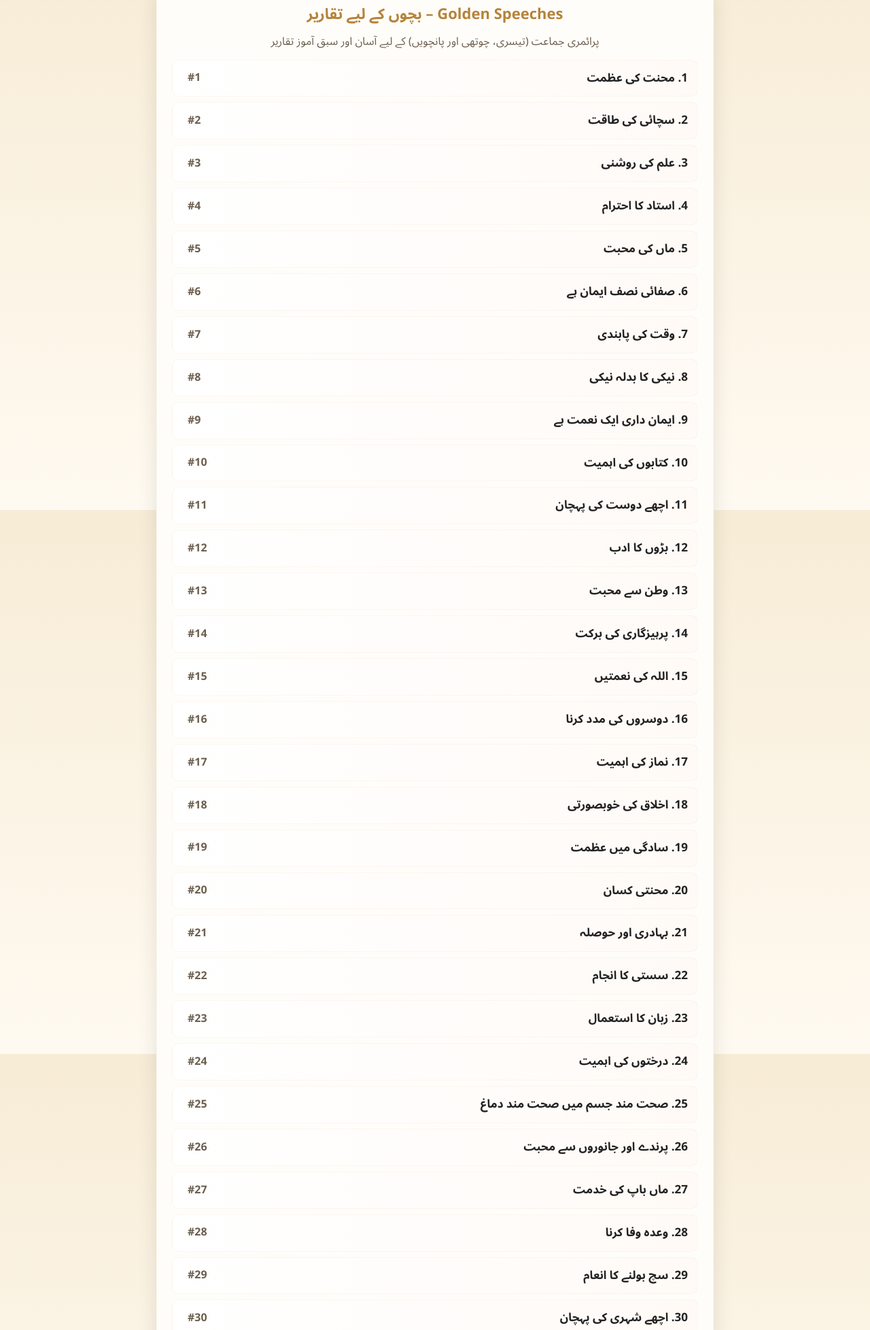
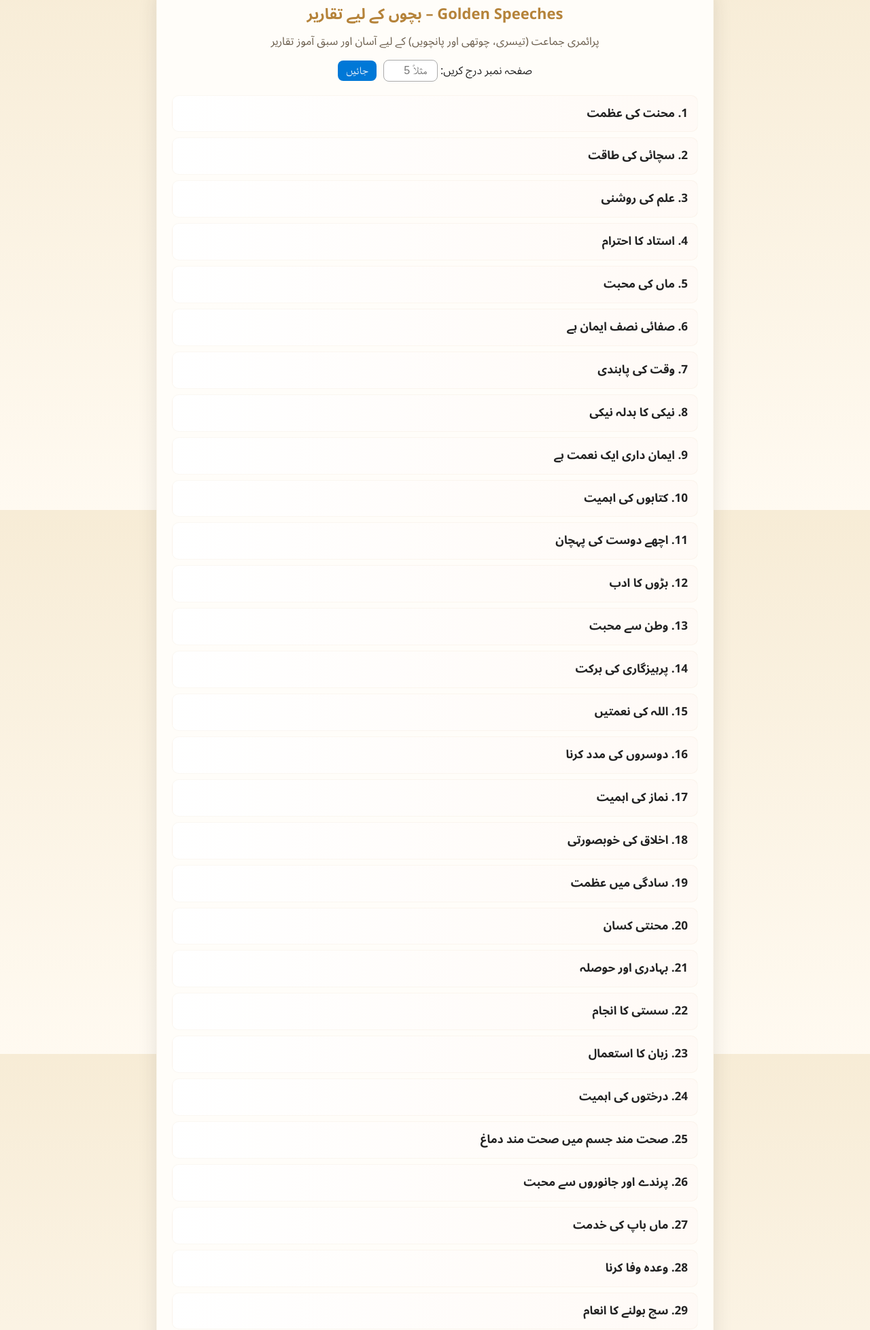
Before and after one commit to ahmed110lund-Baloch/Golden-urdu-speeches, a plain HTML site: page index.html in a window 1280 px wide. Shown: the part 50-2006 px from the top of the page at 68% size. Drawn offline with Linux system fonts and the light colour scheme.

Commit message:
Add files via upload

```diff
--- a/index.html
+++ b/index.html
@@ -5,49 +5,114 @@
 <meta name="viewport" content="width=device-width,initial-scale=1">
 <title>Golden Speeches – Index</title>
 <link rel="stylesheet" href="style.css">
+<style>
+  .goto-box {
+    text-align: center;
+    margin: 10px 0 20px 0;
+  }
+  .goto-box input {
+    width: 80px;
+    padding: 6px;
+    border: 1px solid #aaa;
+    border-radius: 8px;
+    text-align: center;
+    font-size: 16px;
+  }
+  .goto-box button {
+    padding: 6px 12px;
+    margin-right: 6px;
+    background-color: #0078d7;
+    color: #fff;
+    border: none;
+    border-radius: 8px;
+    font-size: 16px;
+  }
+  .goto-box button:hover {
+    background-color: #005fa3;
+  }
+</style>
 </head>
+
 <body>
 <div class="container">
   <header>
     <h1>Golden Speeches – بچوں کے لیے تقاریر</h1>
-    <p style="text-align:center;margin:6px 0 12px 0;color:var(--muted)">پرائمری جماعت (تیسری، چوتھی اور پانچویں) کے لیے آسان اور سبق آموز تقاریر</p>
+    <p style="text-align:center;margin:6px 0 12px 0;color:var(--muted)">
+      پرائمری جماعت (تیسری، چوتھی اور پانچویں) کے لیے آسان اور سبق آموز تقاریر
+    </p>
+
+    <!-- 🟩 Go To Box Start -->
+    <div class="goto-box">
+      <label for="gotoInput">صفحہ نمبر درج کریں:</label>
+      <input type="number" id="gotoInput" min="1" max="30" placeholder="مثلاً 5">
+      <button onclick="gotoSpeech()">جائیں</button>
+    </div>
+    <!-- 🟩 Go To Box End -->
   </header>
 
   <main>
     <ul class="index-list">
-      <li><a href="speech1.html">1. محنت کی عظمت</a><span class="num">#1</span></li>
-      <li><a href="speech2.html">2. سچائی کی طاقت</a><span class="num">#2</span></li>
-      <li><a href="speech3.html">3. علم کی روشنی</a><span class="num">#3</span></li>
-      <li><a href="speech4.html">4. استاد کا احترام</a><span class="num">#4</span></li>
-      <li><a href="speech5.html">5. ماں کی محبت</a><span class="num">#5</span></li>
-      <li><a href="speech6.html">6. صفائی نصف ایمان ہے</a><span class="num">#6</span></li>
-      <li><a href="speech7.html">7. وقت کی پابندی</a><span class="num">#7</span></li>
-      <li><a href="speech8.html">8. نیکی کا بدلہ نیکی</a><span class="num">#8</span></li>
-      <li><a href="speech9.html">9. ایمان داری ایک نعمت ہے</a><span class="num">#9</span></li>
-      <li><a href="speech10.html">10. کتابوں کی اہمیت</a><span class="num">#10</span></li>
-      <li><a href="speech11.html">11. اچھے دوست کی پہچان</a><span class="num">#11</span></li>
-      <li><a href="speech12.html">12. بڑوں کا ادب</a><span class="num">#12</span></li>
-      <li><a href="speech13.html">13. وطن سے محبت</a><span class="num">#13</span></li>
-      <li><a href="speech14.html">14. پرہیزگاری کی برکت</a><span class="num">#14</span></li>
-      <li><a href="speech15.html">15. اللہ کی نعمتیں</a><span class="num">#15</span></li>
-      <li><a href="speech16.html">16. دوسروں کی مدد کرنا</a><span class="num">#16</span></li>
-      <li><a href="speech17.html">17. نماز کی اہمیت</a><span class="num">#17</span></li>
-      <li><a href="speech18.html">18. اخلاق کی خوبصورتی</a><span class="num">#18</span></li>
-      <li><a href="speech19.html">19. سادگی میں عظمت</a><span class="num">#19</span></li>
-      <li><a href="speech20.html">20. محنتی کسان</a><span class="num">#20</span></li>
-      <li><a href="speech21.html">21. بہادری اور حوصلہ</a><span class="num">#21</span></li>
-      <li><a href="speech22.html">22. سستی کا انجام</a><span class="num">#22</span></li>
-      <li><a href="speech23.html">23. زبان کا استعمال</a><span class="num">#23</span></li>
-      <li><a href="speech24.html">24. درختوں کی اہمیت</a><span class="num">#24</span></li>
-      <li><a href="speech25.html">25. صحت مند جسم میں صحت مند دماغ</a><span class="num">#25</span></li>
-      <li><a href="speech26.html">26. پرندے اور جانوروں سے محبت</a><span class="num">#26</span></li>
-      <li><a href="speech27.html">27. ماں باپ کی خدمت</a><span class="num">#27</span></li>
-      <li><a href="speech28.html">28. وعدہ وفا کرنا</a><span class="num">#28</span></li>
-      <li><a href="speech29.html">29. سچ بولنے کا انعام</a><span class="num">#29</span></li>
-      <li><a href="speech30.html">30. اچھے شہری کی پہچان</a><span class="num">#30</span></li>
+      <li><a href="speech1.html">1. محنت کی عظمت</a></li>
+      <li><a href="speech2.html">2. سچائی کی طاقت</a></li>
+      <li><a href="speech3.html">3. علم کی روشنی</a></li>
+      <li><a href="speech4.html">4. استاد کا احترام</a></li>
+      <li><a href="speech5.html">5. ماں کی محبت</a></li>
+      <li><a href="speech6.html">6. صفائی نصف ایمان ہے</a></li>
+      <li><a href="speech7.html">7. وقت کی پابندی</a></li>
+      <li><a href="speech8.html">8. نیکی کا بدلہ نیکی</a></li>
+      <li><a href="speech9.html">9. ایمان داری ایک نعمت ہے</a></li>
+      <li><a href="speech10.html">10. کتابوں کی اہمیت</a></li>
+      <li><a href="speech11.html">11. اچھے دوست کی پہچان</a></li>
+      <li><a href="speech12.html">12. بڑوں کا ادب</a></li>
+      <li><a href="speech13.html">13. وطن سے محبت</a></li>
+      <li><a href="speech14.html">14. پرہیزگاری کی برکت</a></li>
+      <li><a href="speech15.html">15. اللہ کی نعمتیں</a></li>
+      <li><a href="speech16.html">16. دوسروں کی مدد کرنا</a></li>
+      <li><a href="speech17.html">17. نماز کی اہمیت</a></li>
+      <li><a href="speech18.html">18. اخلاق کی خوبصورتی</a></li>
+      <li><a href="speech19.html">19. سادگی میں عظمت</a></li>
+      <li><a href="speech20.html">20. محنتی کسان</a></li>
+      <li><a href="speech21.html">21. بہادری اور حوصلہ</a></li>
+      <li><a href="speech22.html">22. سستی کا انجام</a></li>
+      <li><a href="speech23.html">23. زبان کا استعمال</a></li>
+      <li><a href="speech24.html">24. درختوں کی اہمیت</a></li>
+      <li><a href="speech25.html">25. صحت مند جسم میں صحت مند دماغ</a></li>
+      <li><a href="speech26.html">26. پرندے اور جانوروں سے محبت</a></li>
+      <li><a href="speech27.html">27. ماں باپ کی خدمت</a></li>
+      <li><a href="speech28.html">28. وعدہ وفا کرنا</a></li>
+      <li><a href="speech29.html">29. سچ بولنے کا انعام</a></li>
+      <li><a href="speech30.html">30. اچھے شہری کی پہچان</a></li>
     </ul>
-    <p class="center-note">براہِ کرم کسی بھی صفحے کو ایڈیٹ کر کے اپنا متن شامل کریں — ہر صفحے کا نمونہ پہلے سے موجود ہے۔</p>
+
+    <p class="center-note">
+      براہِ کرم کسی بھی صفحے کو ایڈیٹ کر کے اپنا متن شامل کریں — ہر صفحے کا نمونہ پہلے سے موجود ہے۔
+    </p>
   </main>
 </div>
+
+<script>
+function gotoSpeech() {
+  const num = document.getElementById("gotoInput").value;
+  if (num >= 1 && num <= 30) {
+    window.location.href = `speech${num}.html`;
+  } else {
+    alert("براہ کرم 1 سے 30 کے درمیان کوئی درست صفحہ نمبر درج کریں۔");
+  }
+}
+
+// ✅ Service Worker Registration
+if ('serviceWorker' in navigator) {
+  window.addEventListener('load', function() {
+    navigator.serviceWorker.register('./service-worker.js')
+      .then(function(registration) {
+        console.log('✅ Service Worker registered with scope:', registration.scope);
+      })
+      .catch(function(error) {
+        console.log('❌ Service Worker registration failed:', error);
+      });
+  });
+}
+</script>
+
 </body>
 </html>
```
Also changed, not shown: service-worker.js (+49 -14 lines), speech1.html (+1 -1 lines), speech11.html (+1 -1 lines), speech5.html (+1 -1 lines), speech6.html (+1 -1 lines), speech7.html (+1 -1 lines), speech8.html (+1 -1 lines), speech9.html (+1 -1 lines), manifest.json.
